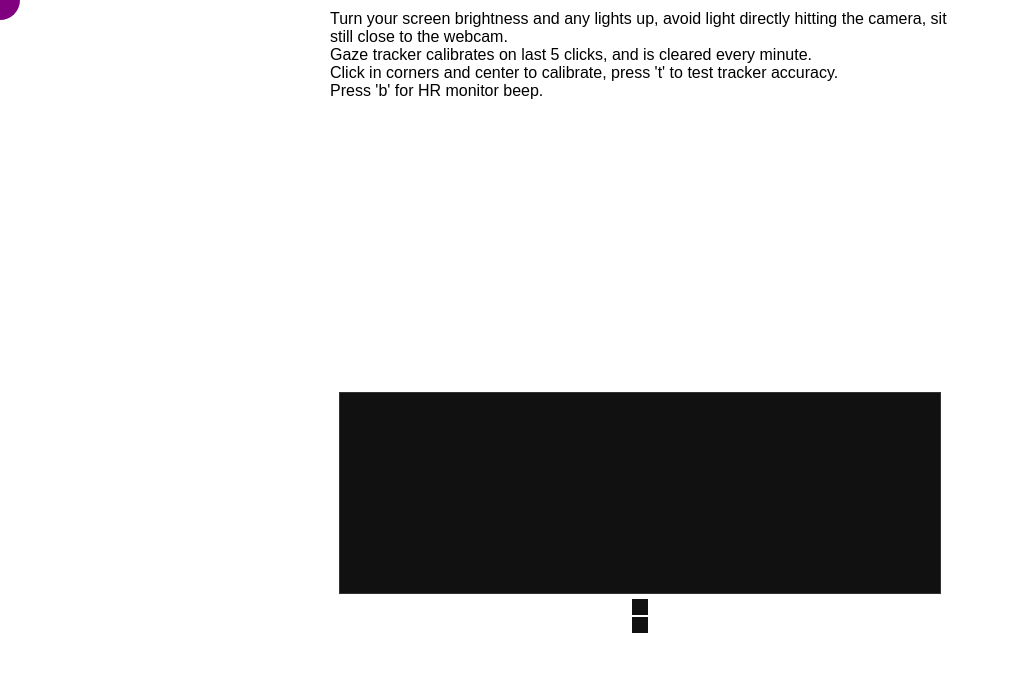
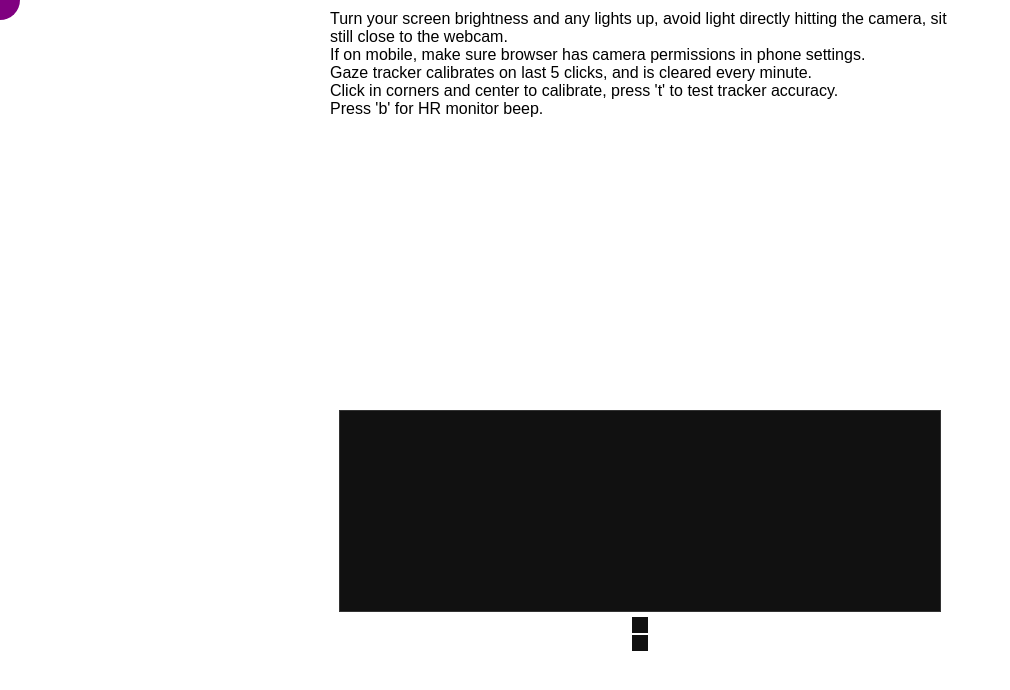
Before and after one commit to Max-Lovell/WebcamBiometrics, a website built with Vite: page demo/index.html in a window 1280 px wide. Shown: the whole page, without its empty margins (0-1010 px from the left). Built offline with nearby package versions, Linux system fonts and the light colour scheme; no server answers.

Commit message:
Note on camera permissions in demo page

```diff
--- a/demo/index.html
+++ b/demo/index.html
@@ -11,7 +11,8 @@
 <div id="target"></div>
 <div id="container">
      <p id="instructions">Turn your screen brightness and any lights up, avoid light directly hitting the camera, sit still close to the webcam.<br>
-        Gaze tracker calibrates on last 5 clicks, and is cleared every minute.<br>
+         If on mobile, make sure browser has camera permissions in phone settings.<br>
+         Gaze tracker calibrates on last 5 clicks, and is cleared every minute.<br>
          Click in corners and center to calibrate, press 't' to test tracker accuracy.<br>
          Press 'b' for HR monitor beep.
      </p>
```
